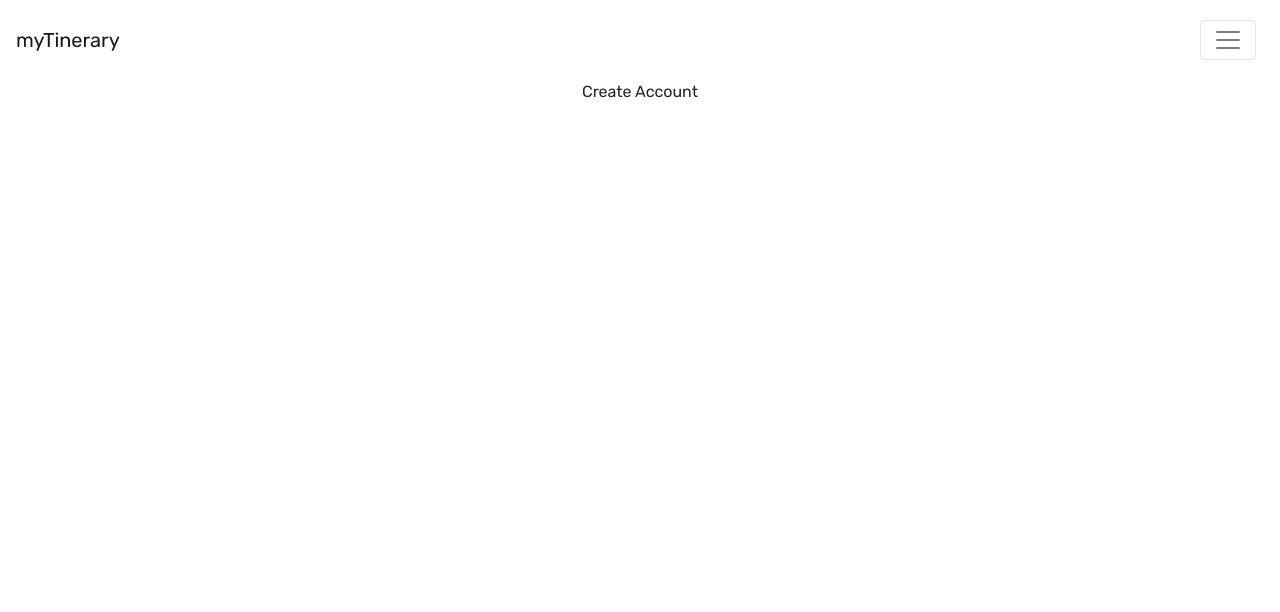
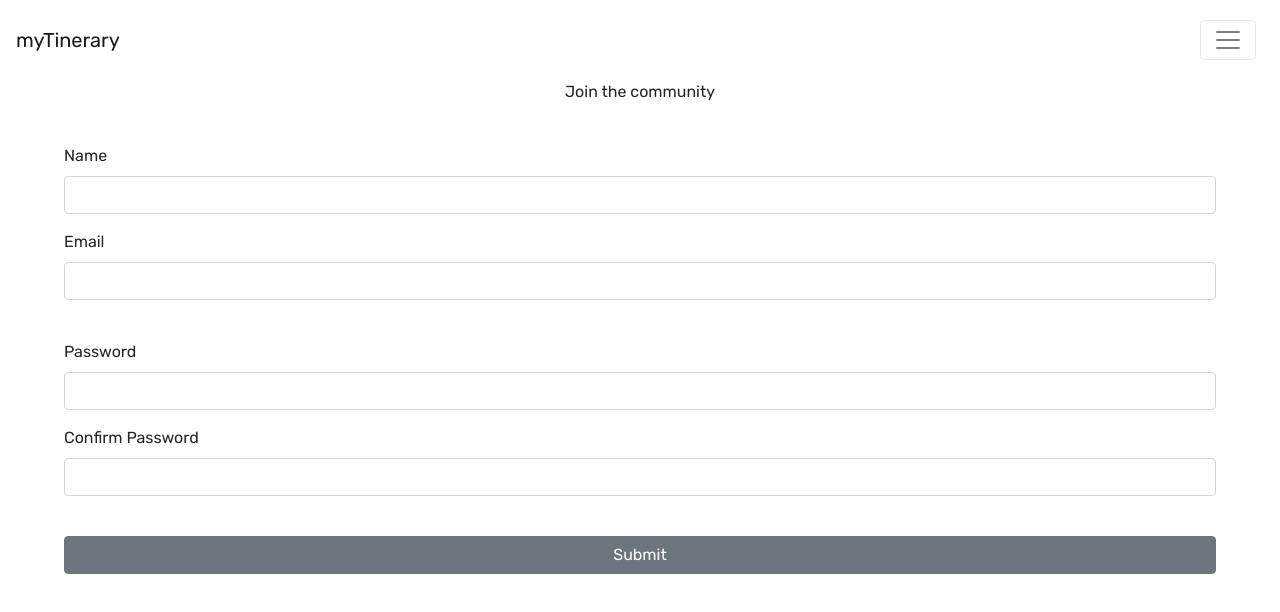
Before and after one commit to raywoolman/myTinerary_mern, a React (Create React App) app in the folder client/: page /createaccount in a window 1280 px wide. Shown: the top 612 px of the page. Built offline with nearby package versions, Linux system fonts and the light colour scheme.

Commit message:
currently building out the new account architecture

```diff
--- a/client/src/App.js
+++ b/client/src/App.js
@@ -6,9 +6,9 @@ import './style/main.css';
 import Home from './components/Home'
 import Cities from './components/Cities'
 import Itineraries from './components/Itineraries'
-import CreateAccount from './components/CreateAccount'
+import CreateAccount from './components/createAccount/CreateAccount'
 import Login from './components/Login'
-import NavBar from './components/NavBar'
+import NavBar from './components/layout/NavBar'
 
 class App extends Component {
   render() {
--- a/client/src/components/CitiesCard.js
+++ /dev/null
@@ -1 +0,0 @@
-import '..style/cityCard.css';
--- a/client/src/components/CreateAccount.js
+++ /dev/null
@@ -1,11 +0,0 @@
-import React, { Component } from 'react'
-
-class CreateAccount extends Component {
-    render() {
-        return (
-            <div>Create Account</div>
-        )
-    }
-}
-
-export default CreateAccount;
--- /dev/null
+++ b/client/src/components/createAccount/CreateAccount.js
@@ -0,0 +1,30 @@
+import React, {Component} from 'react'
+import {connect} from 'react-redux';
+
+import NewAccountForm from './NewAccountForm'
+
+import '../../style/main.css'
+
+class CreateAccount extends Component {
+
+  render() {
+    return (
+      <div className='viewport'>
+        <p>Join the community</p>
+        <br/>
+          <NewAccountForm></NewAccountForm>
+      </div>
+    )
+  }
+}
+
+// const mapStateToProps = (state) => {
+//   return {}
+// }
+
+const mapDispatchToProps = (dispatch) => {
+  return {
+  }
+}
+
+export default connect(null, mapDispatchToProps)(CreateAccount)
--- /dev/null
+++ b/client/src/components/createAccount/NewAccountForm.js
@@ -0,0 +1,80 @@
+import React, {Component} from 'react'
+import { Button, Form, FormGroup, Label, Input } from 'reactstrap';
+import {connect} from 'react-redux';
+
+import '../../style/main.css'
+
+const formStyle = {
+    'textAlign': 'left'
+}
+
+const buttonStyle = {
+  'width': '100%',
+  'bottom': '0px'
+}
+
+class CreateAccountForm extends Component {
+
+  constructor(props) {
+    super(props);
+    this.state = {
+      email: '',
+      name: '',
+      password: ''
+    }
+  }
+
+  render() {
+    return (
+      <div>
+      <Form style={formStyle}>
+      <div>
+
+      <FormGroup>
+          <Label for="name">Name</Label>
+          <Input
+            type="name"
+            name="name"
+            id="name"/>
+        </FormGroup>
+        <FormGroup>
+          <Label for="email">Email</Label>
+          <Input
+            type="email"
+            name="email"
+            id="email"/>
+        </FormGroup>
+        <br/>
+        <FormGroup>
+          <Label for="password">Password</Label>
+          <Input
+            type="password"
+            name="password"
+            id="password"/>
+        </FormGroup>
+        <FormGroup>
+          <Label for="confirmPassword">Confirm Password</Label>
+          <Input
+            type="confirmPassword"
+            name="confirmPassword"
+            id="confirmPassword"/>
+        </FormGroup>
+        <br/>
+        </div>
+        <Button style={buttonStyle}>Submit</Button>
+      </Form>
+      </div>
+    )
+  }
+}
+
+// const mapStateToProps = (state) => {
+//   return {}
+// }
+
+const mapDispatchToProps = (dispatch) => {
+  return {
+  }
+}
+
+export default connect(null, mapDispatchToProps)(CreateAccountForm)
--- a/client/src/components/NavBar.js
+++ b/client/src/components/layout/NavBar.js
@@ -1,6 +1,6 @@
 import React, { useState } from 'react';
 import { Collapse, Navbar, NavbarToggler, NavbarBrand, Nav, NavItem, NavLink } from 'reactstrap';
-import '../style/main.css'
+import '../../style/main.css'
 
 
 //style
--- a/client/src/style/main.css
+++ b/client/src/style/main.css
@@ -26,7 +26,7 @@ body {
 
 
 .viewport {
-    grid-column: 1/4;
+    grid-column: 2/3;
     grid-row: 2/3;
     max-height: 100%;
     max-width: 100%;
```
Also changed, not shown: 2 other files (tests, documents, lock files or other folders).
